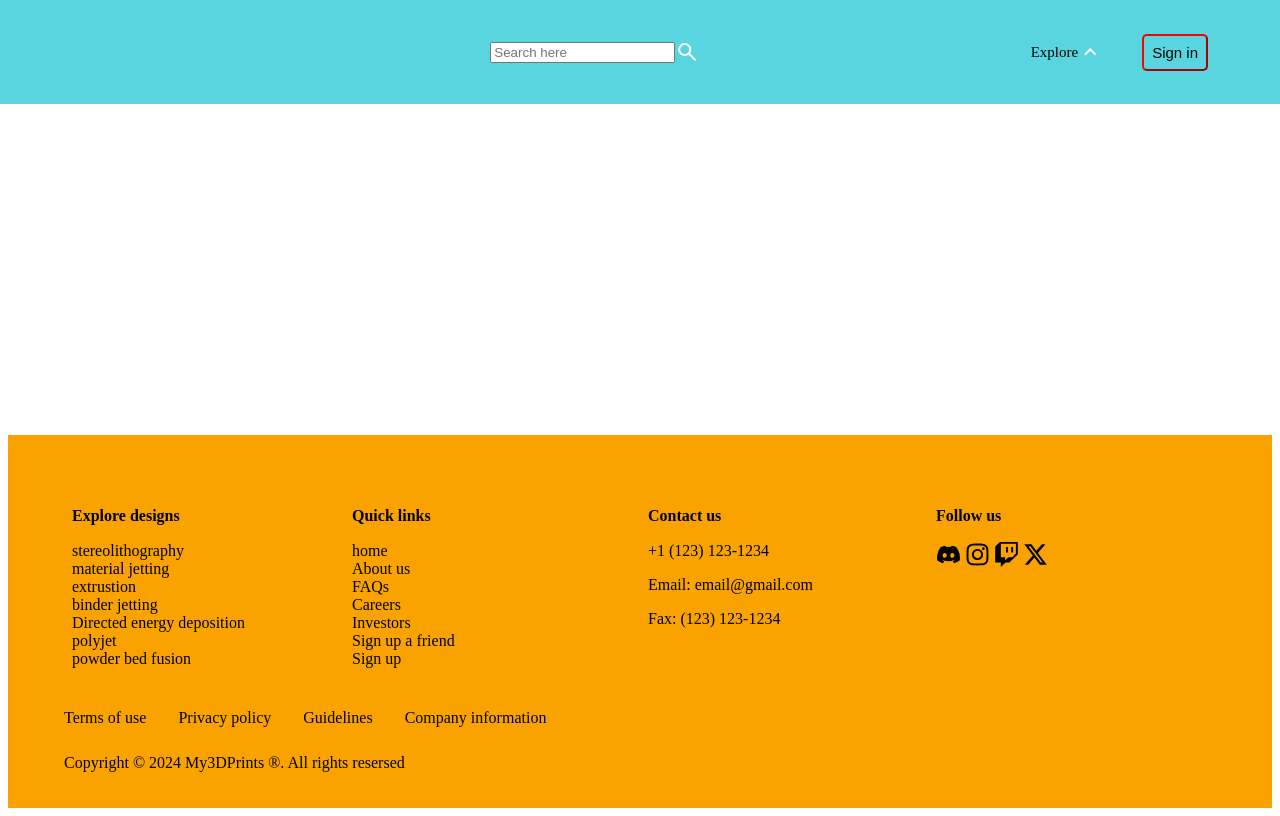
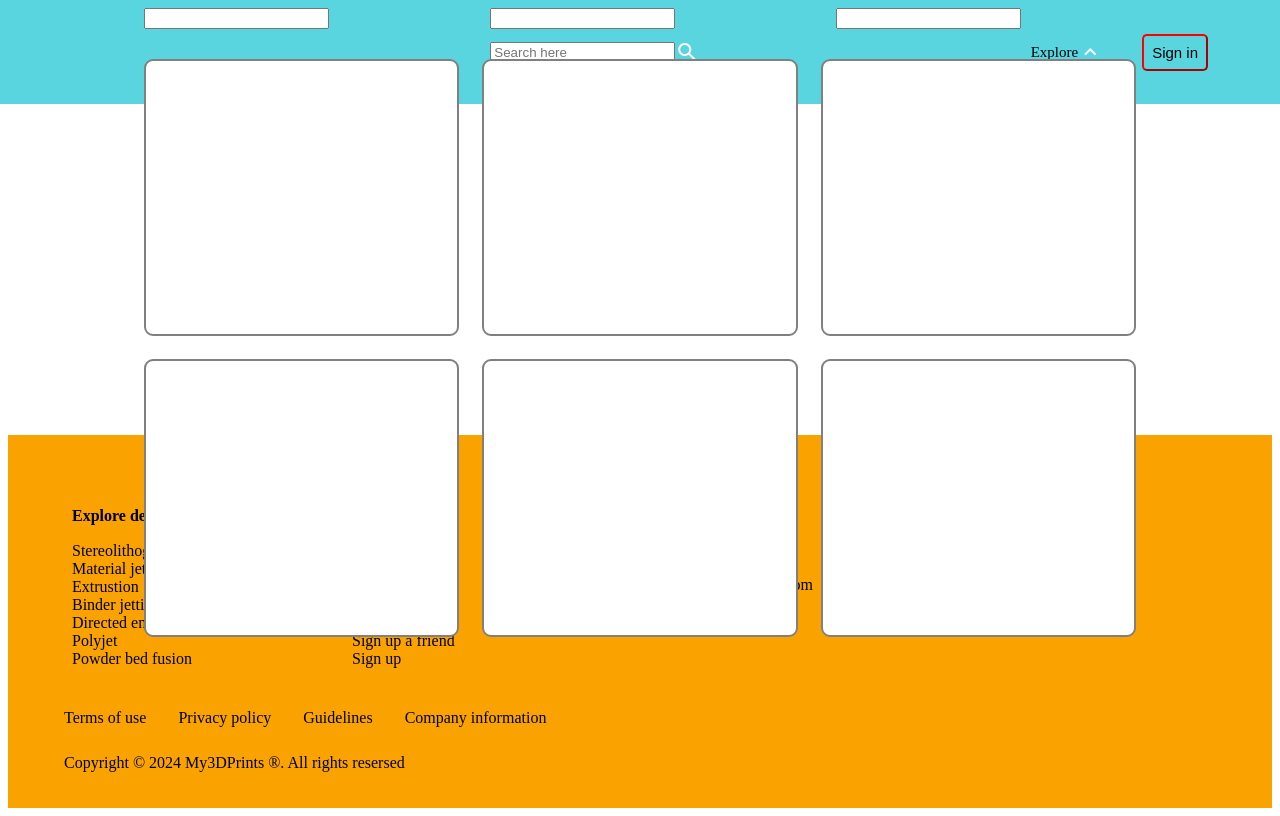
Before and after one commit to aswaswa1/my3dprints, a plain HTML site: page index.html in a window 1280 px wide. Drawn offline with nearby package versions, Linux system fonts and the light colour scheme; files that its build step writes are made by us from their sources.

Commit message:
start on main

```diff
--- a/index.html
+++ b/index.html
@@ -47,8 +47,26 @@
                     </div>
                 </div>
             </header>
-            <main>
-
+            <main class="mainContent">
+                <div class="filters">
+                    <div class="">
+                        <input type="text">
+                    </div>
+                    <div class="">
+                        <input type="text">
+                    </div>
+                    <div class="">
+                        <input type="text">
+                    </div>
+                </div>
+                <div class="prints-cards card-containers">
+                    <div class="card-content"></div>
+                    <div class="card-content"></div>
+                    <div class="card-content"></div>
+                    <div class="card-content"></div>
+                    <div class="card-content"></div>
+                    <div class="card-content"></div>
+                </div>
             </main>
             <footer class="main-footer">
                 <div class="separator">
@@ -58,19 +76,19 @@
                                 <div class="left-columns">
                                     <h4 class="styling-h4">Explore designs</h4>
                                     <ul class="styling-ul">
-                                        <li>stereolithography</li>
-                                        <li>material jetting</li>
-                                        <li>extrustion</li>
-                                        <li>binder jetting</li>
+                                        <li>Stereolithography</li>
+                                        <li>Material jetting</li>
+                                        <li>Extrustion</li>
+                                        <li>Binder jetting</li>
                                         <li>Directed energy deposition</li>
-                                        <li>polyjet</li>
-                                        <li>powder bed fusion</li>
+                                        <li>Polyjet</li>
+                                        <li>Powder bed fusion</li>
                                     </ul>
                                 </div>
                                 <div class="left-columns">
                                     <h4 class="styling-h4">Quick links</h4>
                                     <ul class="styling-ul">
-                                        <li>home</li>
+                                        <li>Home</li>
                                         <li>About us</li>
                                         <li>FAQs</li>
                                         <li>Careers</li>
--- a/styles/styles.css
+++ b/styles/styles.css
@@ -9,17 +9,25 @@
     position: relative;
 }
 
+.mainContent {
+    margin: 0 auto 32px;
+    padding: 0 46px;
+    height: auto;
+    z-index: 2;
+}
+
 .second-container {
     position: relative;
     display: grid;
-    grid-template-areas: "header" "mainContent" "content" "footer";
-    grid-template-rows: auto auto 1fr auto;
+    grid-template-areas: "header" "mainContent" "footer";
+    grid-template-rows: auto 1fr auto;
     grid-template-columns: minmax(0,1fr);
     min-height: 100vh;
 }
 
 .main-header {
-    margin: auto; /*added this*/
+    margin: auto;
+    margin-bottom: 30px;
     grid-area: header;
     position: fixed;
     top: 0;
@@ -41,6 +49,38 @@
     box-sizing: border-box;
     min-width: 250px;
 
+}
+
+/* .set-margin-link {
+    color: black;
+} */
+
+.filters {
+    margin-bottom: 30px;
+}
+
+.prints-cards {
+    -webkit-box-pack: start;
+    justify-content: flex-start;
+}
+
+.card-containers {
+    display: grid;
+    grid-gap: 23px;
+    grid-template-columns: repeat(auto-fit, minmax(290px, 1fr));
+    grid-template-rows: auto;
+}
+
+.card-content {
+    -webkit-box-orient: vertical;
+    -webkit-box-direction: normal;
+    aspect-ratio: 90/79;
+    background-color: #fff;
+    border: 2px solid gray;
+    border-radius: 9px;
+    display: flex;
+    flex-direction: column;
+    overflow: hidden;
 }
 
 .nav-menu {
@@ -223,4 +263,17 @@
         justify-content: center;
     }
 
+    .main-secion {
+        max-width: 1168px;
+    }
+
+    .filters {
+        -webkit-box-pack: center;
+        display: grid;
+        gap: 46px;
+        grid-template-columns: repeat(3, 300px);
+        justify-content: center;
+        width: 100%;
+    }
+
 }
```
